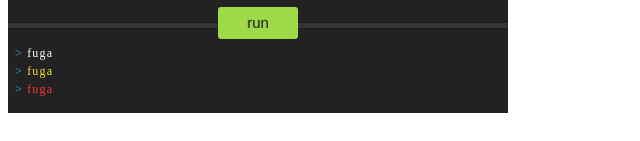
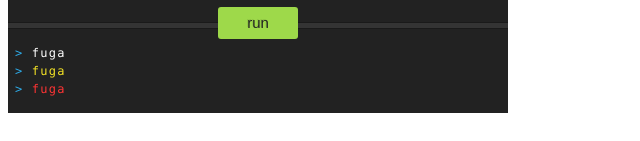
Before and after one commit to nakajmg/Evoker, a website with bundled scripts: page demo/index.html in a window 1280 px wide. Shown: the part 638-779 px from the top of the page, 0-640 px from the left. Built offline with nearby package versions, Linux system fonts and the light colour scheme.

Commit message:
update log style

```diff
--- a/demo/evoker.css
+++ b/demo/evoker.css
@@ -1,4 +1,5 @@
 .evoker__log {
+  font-family: Menlo, Monaco, "Courier New", monospace;
   color: #15df30;
   padding: 15px 7px;
   background-color: #333;
```
